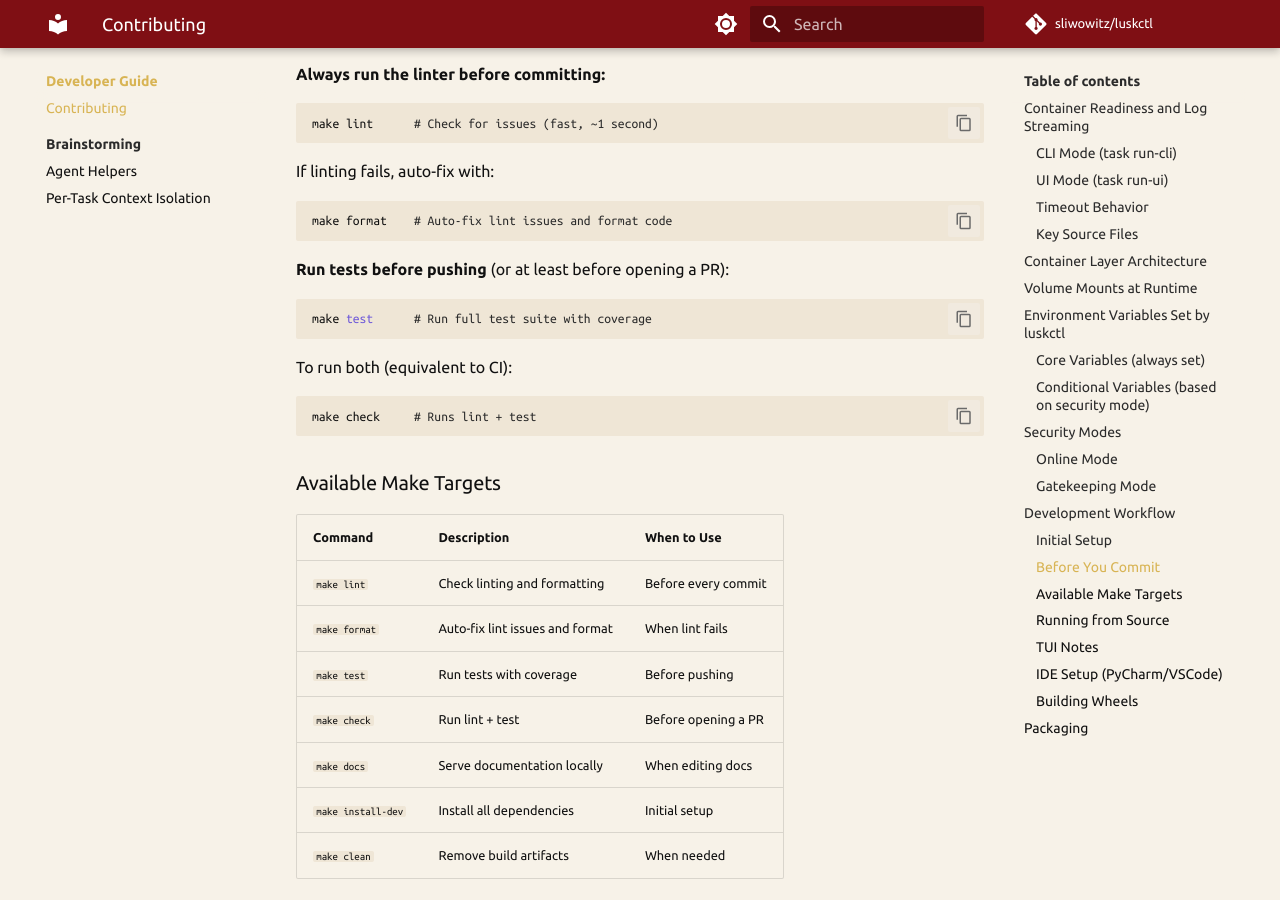
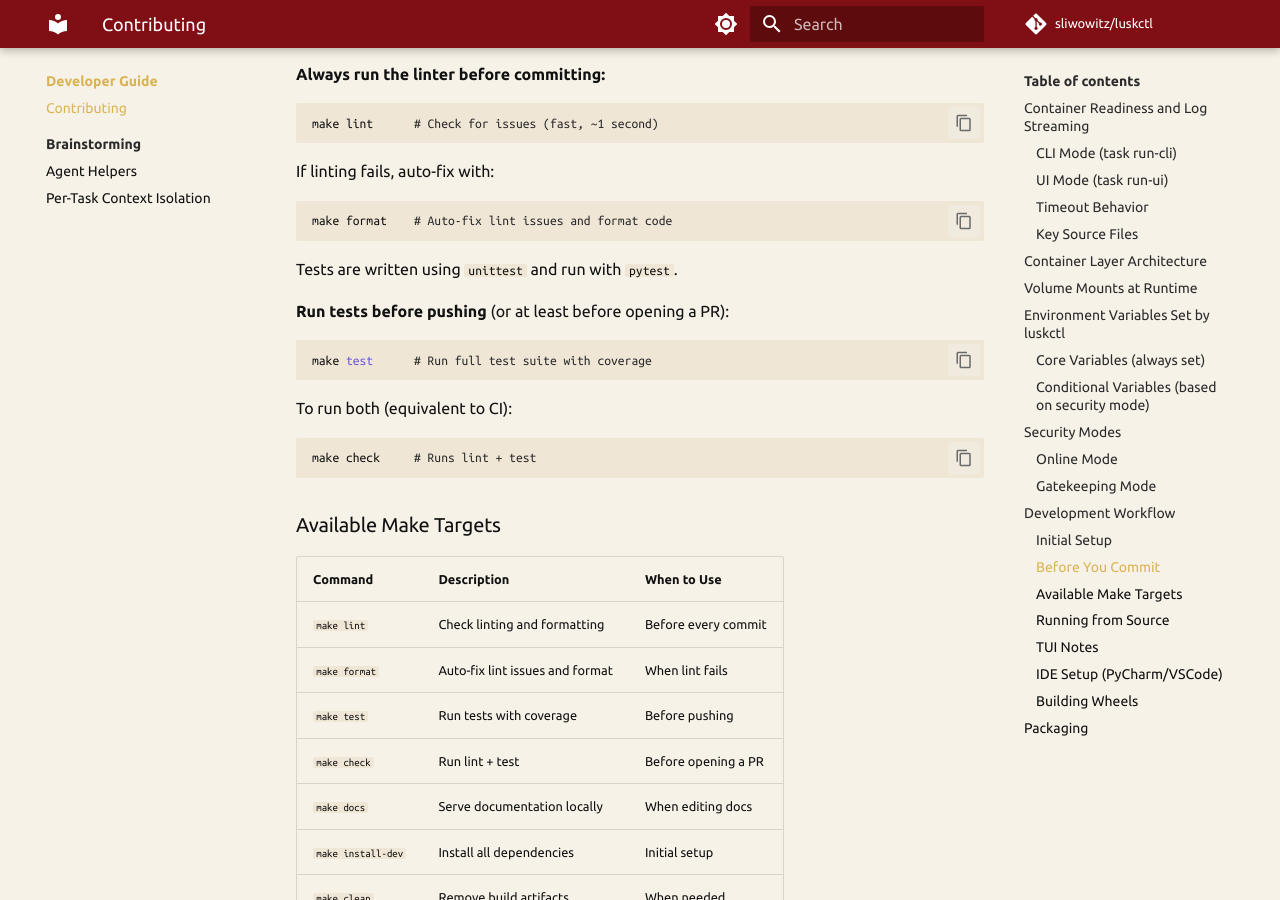
Before and after one commit to sliwowitz/luskctl, an MkDocs documentation site: the page built from docs/DEVELOPER.md, in a window 1280 px wide and 900 px high, scrolled down 4423 px. Built offline with MkDocs 1.6.1 and Material for MkDocs 9.7.7, drawn with Linux system fonts in a browser that asks for light colours; comment, search, counter and statistics services are not loaded.

Commit message:
docs: note that tests use unittest with pytest runner (#197)
Co-authored-by: Claude <noreply@anthropic.com>

````diff
--- a/docs/DEVELOPER.md
+++ b/docs/DEVELOPER.md
@@ -148,6 +148,8 @@ If linting fails, auto-fix with:
 make format    # Auto-fix lint issues and format code
 ```
 
+Tests are written using `unittest` and run with `pytest`.
+
 **Run tests before pushing** (or at least before opening a PR):
 
 ```bash
````
